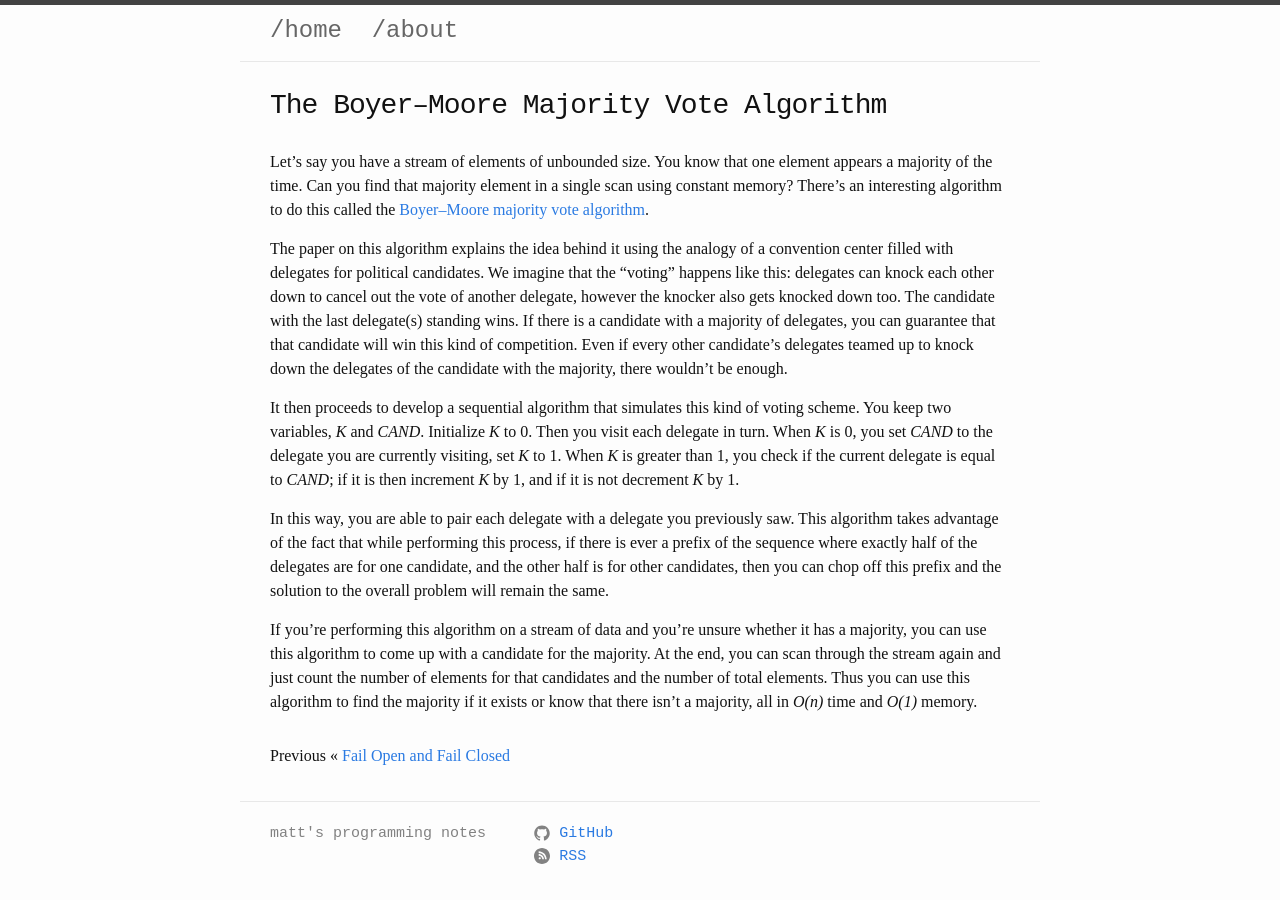
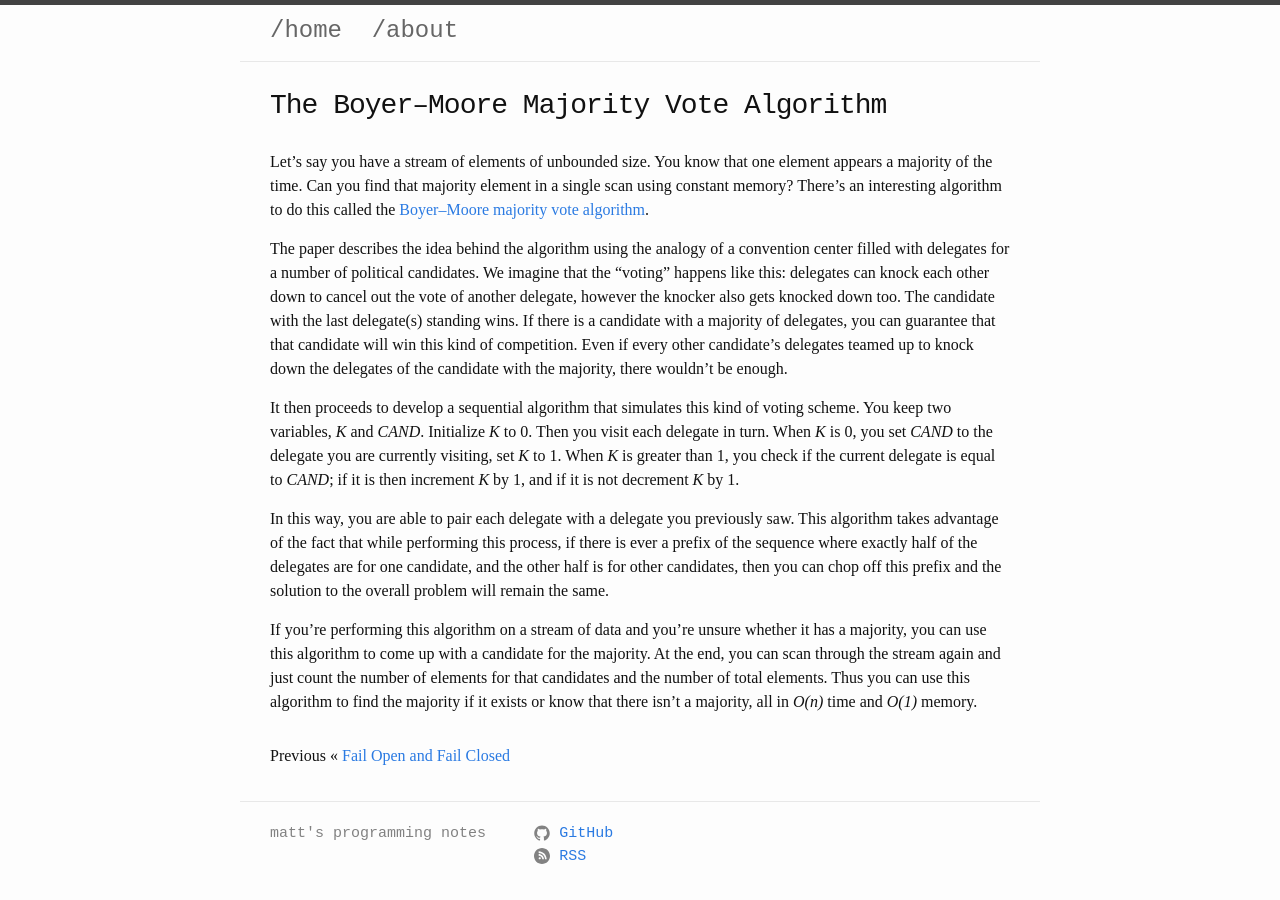
Before and after one commit to mattsteadman/mattsteadman.github.io, a Jekyll site: the page built from _posts/2023-12-05-majority-vote.md, in a window 1280 px wide. Built offline with Jekyll 4.4.1, drawn with Linux system fonts in a browser that asks for light colours.

Commit message:
Phrasing

```diff
--- a/_posts/2023-12-05-majority-vote.md
+++ b/_posts/2023-12-05-majority-vote.md
@@ -9,7 +9,7 @@ description: "The Boyer–Moore majority vote algorithm"
 
 Let's say you have a stream of elements of unbounded size. You know that one element appears a majority of the time. Can you find that majority element in a single scan using constant memory? There's an interesting algorithm to do this called the [Boyer–Moore majority vote algorithm](https://doi.org/10.1007/978-94-011-3488-0_5).
 
-The paper on this algorithm explains the idea behind it using the analogy of a convention center filled with delegates for political candidates. We imagine that the "voting" happens like this: delegates can knock each other down to cancel out the vote of another delegate, however the knocker also gets knocked down too. The candidate with the last delegate(s) standing wins. If there is a candidate with a majority of delegates, you can guarantee that that candidate will win this kind of competition. Even if every other candidate's delegates teamed up to knock down the delegates of the candidate with the majority, there wouldn't be enough.
+The paper describes the idea behind the algorithm using the analogy of a convention center filled with delegates for a number of political candidates. We imagine that the "voting" happens like this: delegates can knock each other down to cancel out the vote of another delegate, however the knocker also gets knocked down too. The candidate with the last delegate(s) standing wins. If there is a candidate with a majority of delegates, you can guarantee that that candidate will win this kind of competition. Even if every other candidate's delegates teamed up to knock down the delegates of the candidate with the majority, there wouldn't be enough.
 
 It then proceeds to develop a sequential algorithm that simulates this kind of voting scheme. You keep two variables, *K* and *CAND*. Initialize *K* to 0. Then you visit each delegate in turn. When *K* is 0, you set *CAND* to the delegate you are currently visiting, set *K* to 1. When *K* is greater than 1, you check if the current delegate is equal to *CAND*; if it is then increment *K* by 1, and if it is not decrement *K* by 1.
 
```
